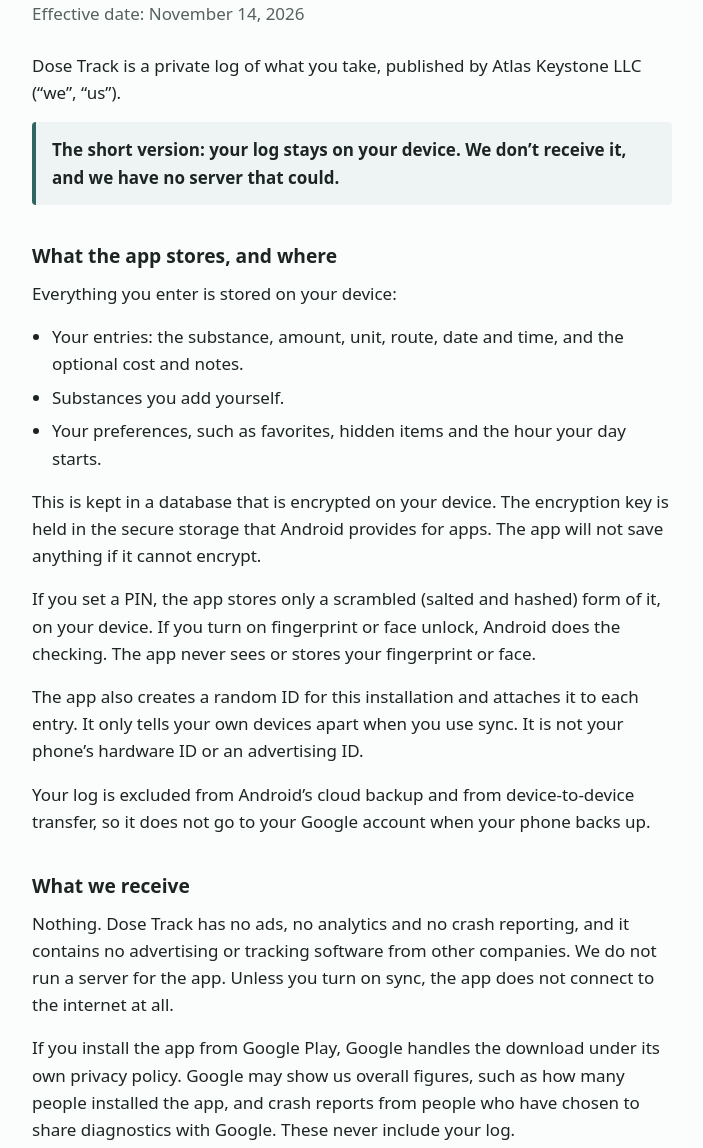
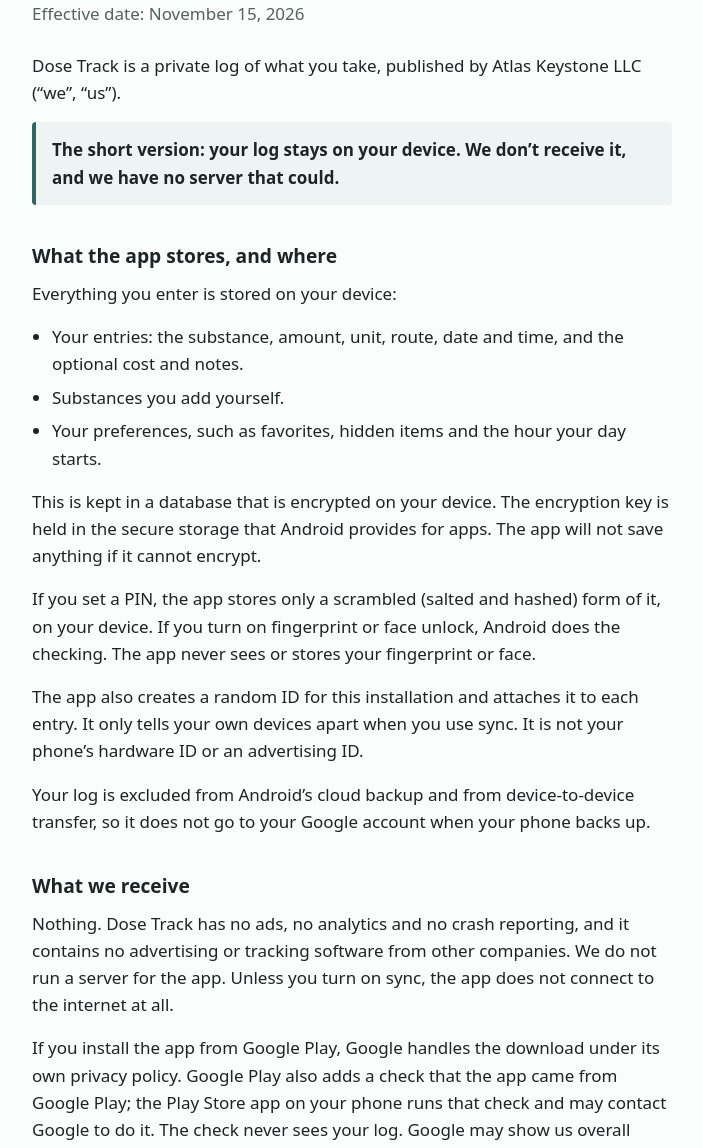
Before and after one commit to gkronisch/dosetrack-privacy, a plain HTML site: page index.html in a window 1280 px wide. Shown: the part 152-1300 px from the top of the page, without its empty margins (288-991 px from the left). Drawn offline with Linux system fonts and the light colour scheme.

Commit message:
Policy: Google Play's installer check, effective November 15, 2026

```diff
--- a/index.html
+++ b/index.html
@@ -60,7 +60,7 @@
     <span>Dose Track</span>
   </div>
   <h1>Privacy policy for Dose Track</h1>
-  <p class="meta">Effective date: November 14, 2026</p>
+  <p class="meta">Effective date: November 15, 2026</p>
 
   <p>Dose Track is a private log of what you take, published by Atlas Keystone LLC (&ldquo;we&rdquo;, &ldquo;us&rdquo;).</p>
 
@@ -80,7 +80,7 @@
 
   <h2>What we receive</h2>
   <p>Nothing. Dose Track has no ads, no analytics and no crash reporting, and it contains no advertising or tracking software from other companies. We do not run a server for the app. Unless you turn on sync, the app does not connect to the internet at all.</p>
-  <p>If you install the app from Google Play, Google handles the download under its own privacy policy. Google may show us overall figures, such as how many people installed the app, and crash reports from people who have chosen to share diagnostics with Google. These never include your log.</p>
+  <p>If you install the app from Google Play, Google handles the download under its own privacy policy. Google Play also adds a check that the app came from Google Play; the Play Store app on your phone runs that check and may contact Google to do it. The check never sees your log. Google may show us overall figures, such as how many people installed the app, and crash reports from people who have chosen to share diagnostics with Google. These never include your log.</p>
 
   <h2>When your data can leave your device</h2>
   <p>Only when you choose one of these.</p>
```
